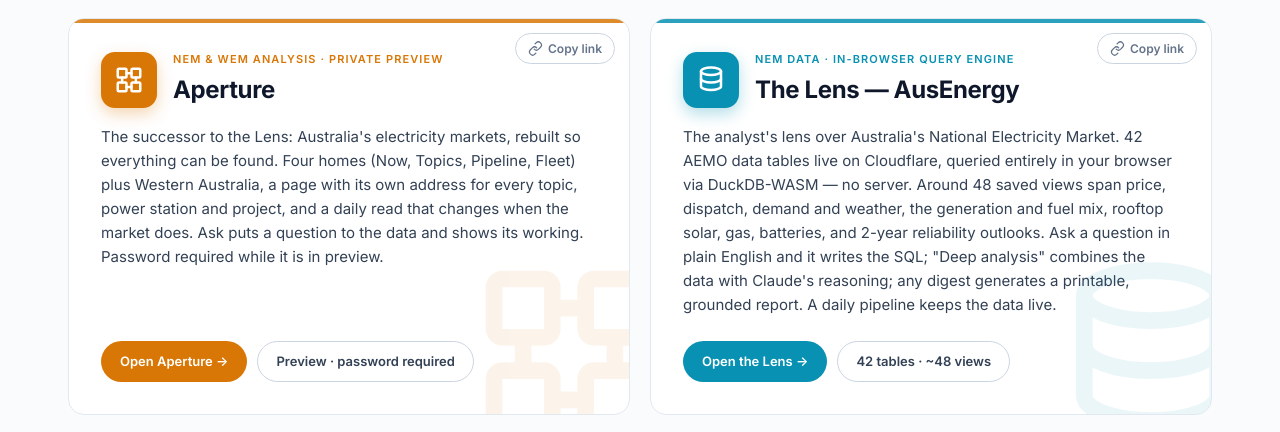
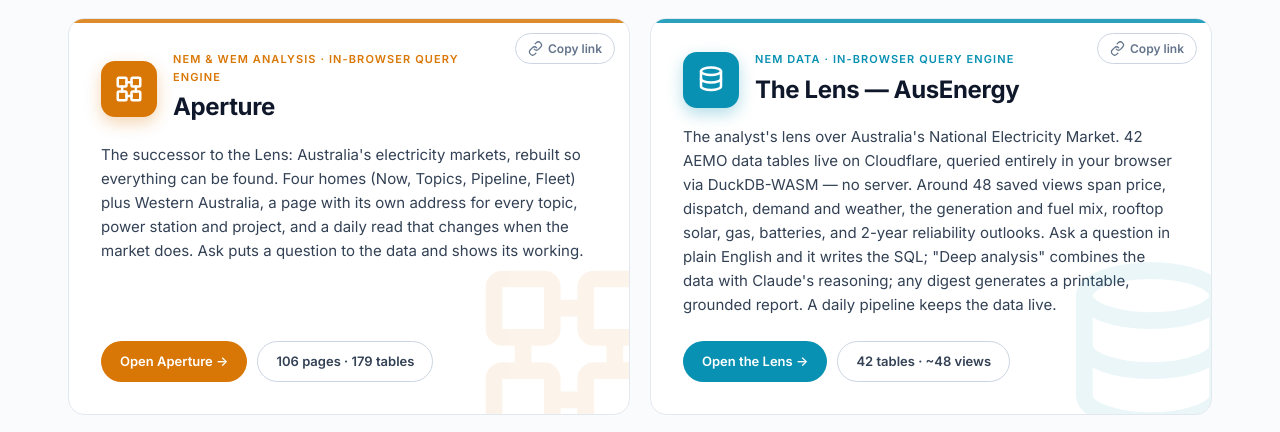
Before and after one commit to Travis-coder712/studio, a plain HTML site: page index.html in a window 1280 px wide. Shown: the part 2089-2521 px from the top of the page. Drawn offline with Linux system fonts and the light colour scheme.

Commit message:
Aperture card: no longer password-protected
Co-Authored-By: Claude Fable 5.2 <noreply@anthropic.com>

```diff
--- a/index.html
+++ b/index.html
@@ -796,21 +796,21 @@
           </div>
         </a>
 
-        <!-- Aperture — the Lens's successor (private preview, password required) -->
+        <!-- Aperture — the Lens's successor -->
         <a class="card" href="https://aperture-3v7.pages.dev" target="_blank"
            style="--accent: #d97706; --accent-glow: rgba(217,119,6,0.30); --accent-light: rgba(217,119,6,0.10);">
           <svg class="card-deco"><use href="#i-grid"/></svg>
           <div class="card-head">
             <div class="icon-wrap"><svg><use href="#i-grid"/></svg></div>
             <div>
-              <div class="card-meta">NEM &amp; WEM Analysis · Private Preview</div>
+              <div class="card-meta">NEM &amp; WEM Analysis · In-Browser Query Engine</div>
               <div class="card-title">Aperture</div>
             </div>
           </div>
-          <p class="card-desc">The successor to the Lens: Australia's electricity markets, rebuilt so everything can be found. Four homes (Now, Topics, Pipeline, Fleet) plus Western Australia, a page with its own address for every topic, power station and project, and a daily read that changes when the market does. Ask puts a question to the data and shows its working. Password required while it is in preview.</p>
+          <p class="card-desc">The successor to the Lens: Australia's electricity markets, rebuilt so everything can be found. Four homes (Now, Topics, Pipeline, Fleet) plus Western Australia, a page with its own address for every topic, power station and project, and a daily read that changes when the market does. Ask puts a question to the data and shows its working.</p>
           <div class="card-actions">
             <span class="btn primary">Open Aperture →</span>
-            <span class="btn ghost">Preview · password required</span>
+            <span class="btn ghost">106 pages · 179 tables</span>
           </div>
         </a>
 
```
